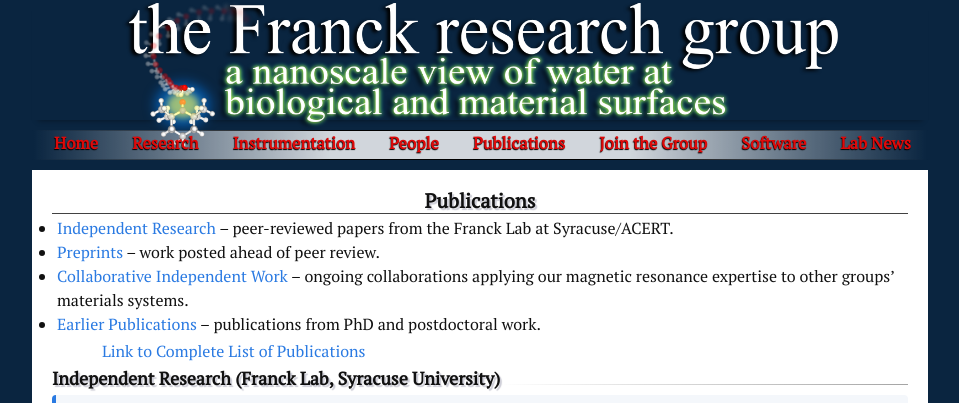
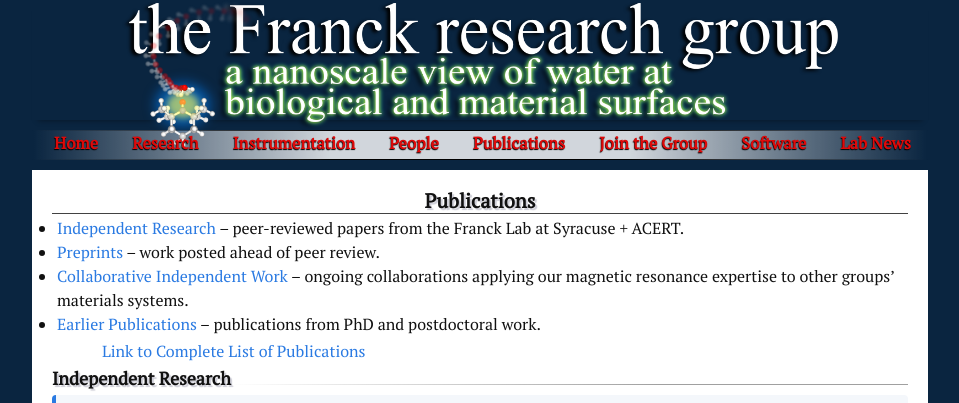
Before and after one commit to jmfrancklab/jmfrancklab.github.io, a Jekyll site: the page built from Publications.md, in a window 1280 px wide, cut to the strip 0-403 px from the top of the page. Shown: the whole strip, without its empty margins (160-1119 px from the left). Built offline with Jekyll 4.4.1, drawn with Linux system fonts in a browser that asks for light colours.

Commit message:
manual tweaks

```diff
--- a/Publications.md
+++ b/Publications.md
@@ -9,7 +9,7 @@
 # {{page.title}}
 
 - [Independent Research](#independent-research-franck-lab-syracuse-university)
-  -- peer-reviewed papers from the Franck Lab at Syracuse/ACERT.
+  -- peer-reviewed papers from the Franck Lab at Syracuse + ACERT.
 - [Preprints](#preprints) -- work posted ahead of peer review.
 - [Collaborative Independent Work](#collaborative-independent-work) --
   ongoing collaborations applying our magnetic resonance expertise to other
@@ -19,7 +19,7 @@
 
 [Link to Complete List of Publications](https://scholar.google.com/citations?user=TdqiwiIAAAAJ&hl=en&oi=ao){:target="blank"}
 
-## Independent Research (Franck Lab, Syracuse University)
+## Independent Research
 
 {% assign independent_pubs = site.data.pub_toc | where: "category", "independent" | sort: "year" | reverse %}
 {% for pub in independent_pubs %}
--- a/_sass/_base.scss
+++ b/_sass/_base.scss
@@ -426,7 +426,7 @@
 .section-divider {
     border: 0;
     border-top: 1px solid $grey-color-light;
-    margin: 2em 0;
+    margin: 0.5em 0;
 }
 
 .centered-link {
```
Also changed, not shown: AAResearch.md (+1 -1 lines).
